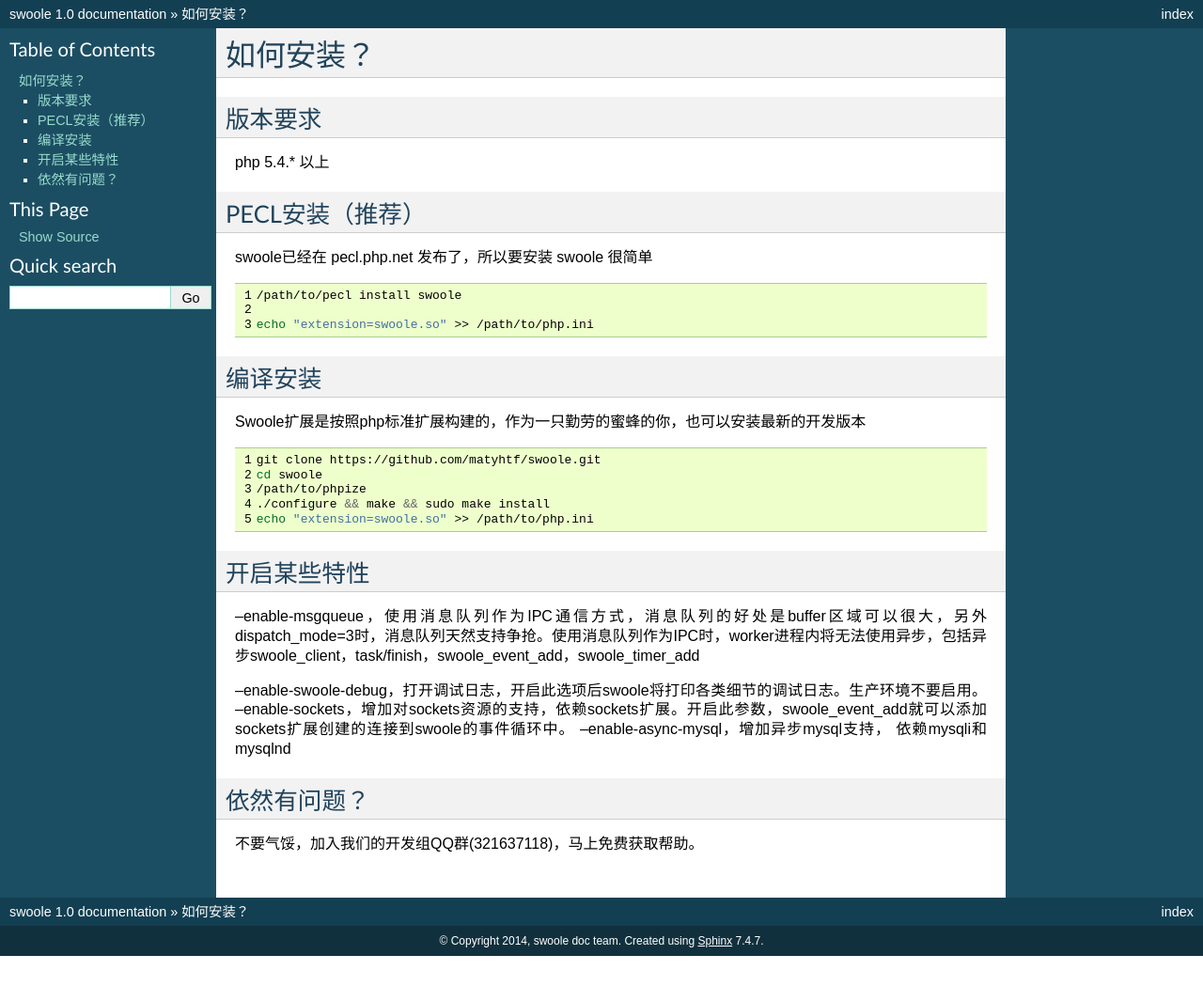
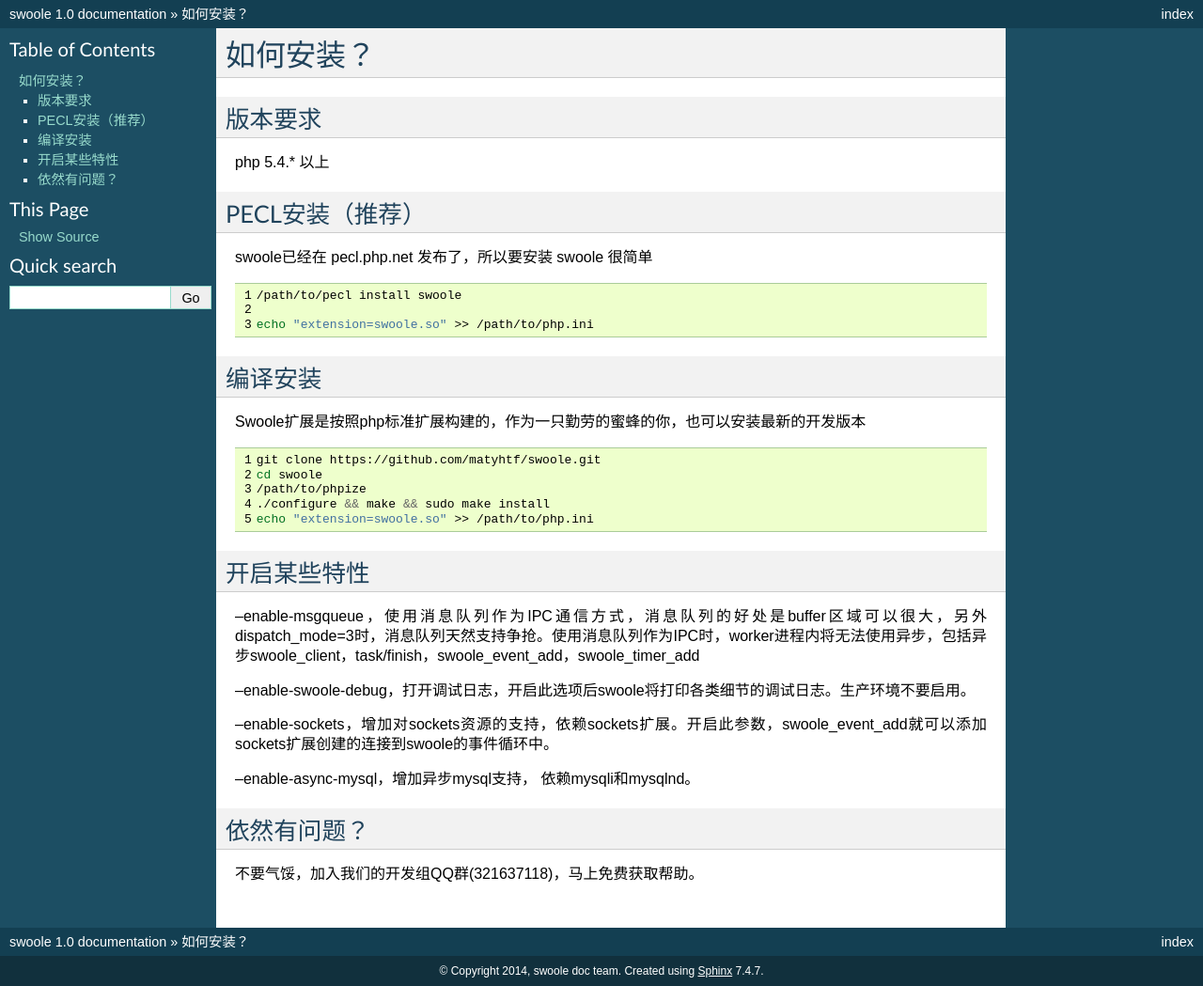
Before and after one commit to yangchaogit/swoole_doc, a Sphinx documentation site: the page built from docs/zh_CN/source/ref/installation.rst, in a window 1280 px wide. Shown: the whole page at 94% size. Built offline with Sphinx 7.4.7, drawn with Linux system fonts in a browser that asks for light colours; before the commit the page ends 1017 px from its top, so only the background shows below that.

```diff
--- a/docs/zh_CN/source/ref/installation.rst
+++ b/docs/zh_CN/source/ref/installation.rst
@@ -44,8 +44,11 @@ Swoole扩展是按照php标准扩展构建的，作为一只勤劳的蜜蜂的
 --enable-msgqueue，使用消息队列作为IPC通信方式，消息队列的好处是buffer区域可以很大，另外dispatch_mode=3时，消息队列天然支持争抢。使用消息队列作为IPC时，worker进程内将无法使用异步，包括异步swoole_client，task/finish，swoole_event_add，swoole_timer_add
 
 --enable-swoole-debug，打开调试日志，开启此选项后swoole将打印各类细节的调试日志。生产环境不要启用。
+
 --enable-sockets，增加对sockets资源的支持，依赖sockets扩展。开启此参数，swoole_event_add就可以添加sockets扩展创建的连接到swoole的事件循环中。
---enable-async-mysql，增加异步mysql支持， 依赖mysqli和mysqlnd
+
+--enable-async-mysql，增加异步mysql支持， 依赖mysqli和mysqlnd。
+
 
 依然有问题？
 ---------
```
